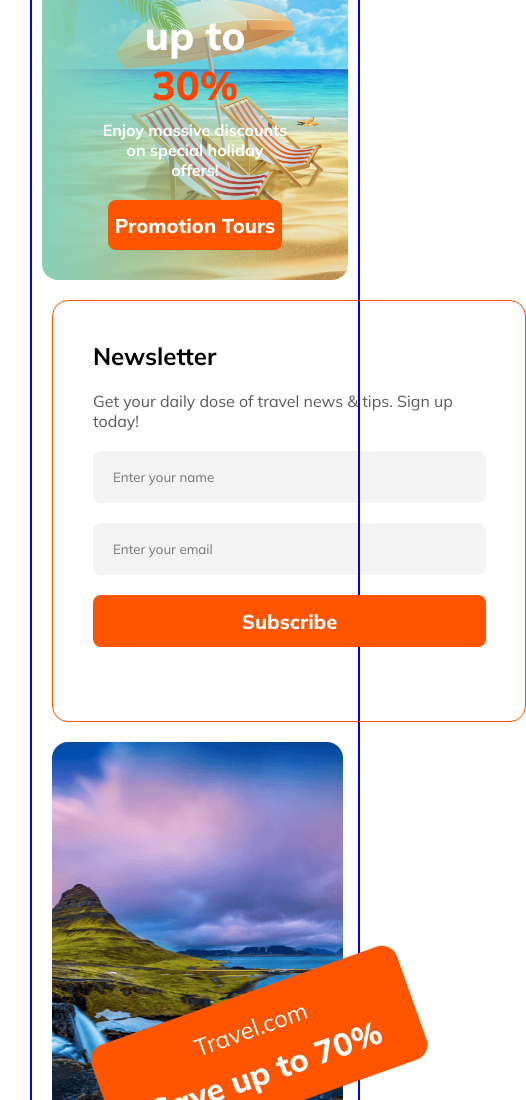
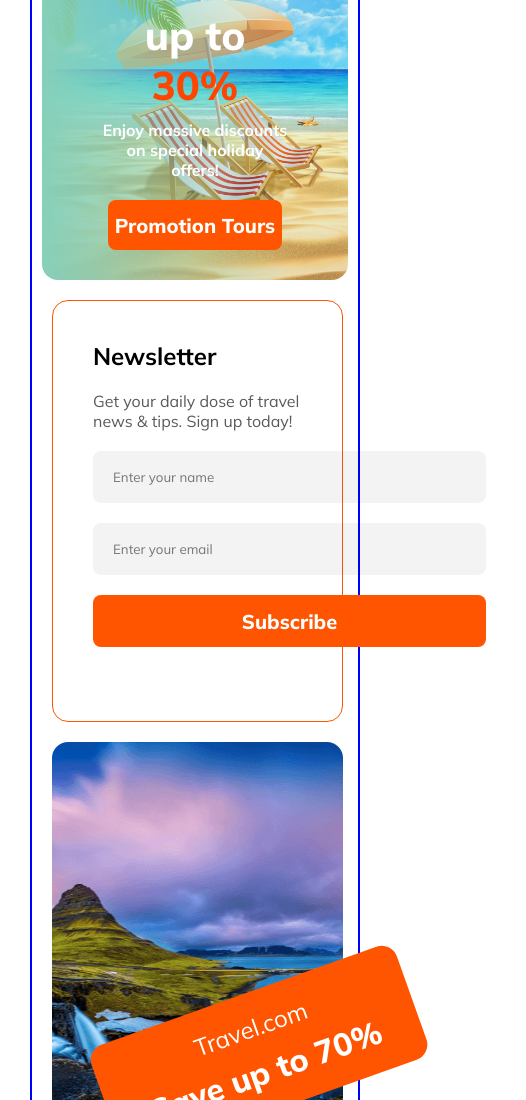
Before and after one commit to Sakib928/travel-website, a plain HTML site: page index.html in a window 390 px wide. Shown: the part 9655-10755 px from the top of the page, 526 px wide, since content can reach past the window. Drawn offline with Linux system fonts and the light colour scheme.

Commit message:
minor tweaks

```diff
--- a/styles/styles.css
+++ b/styles/styles.css
@@ -657,6 +657,10 @@ hr {
         flex-direction: column;
     }
 
+    .text-container {
+        width: 95%;
+    }
+
     .image {
         width: 95%;
     }
```
